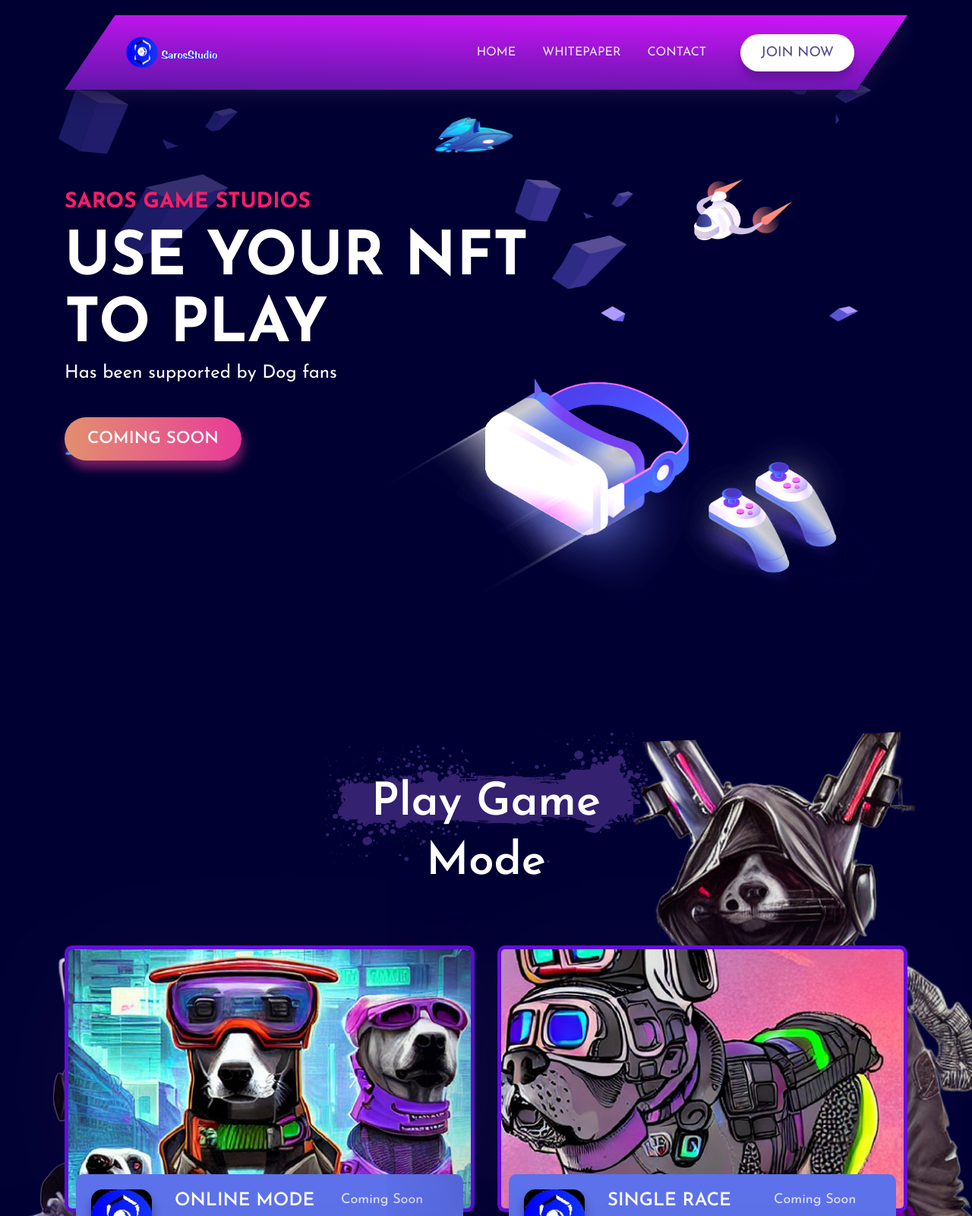
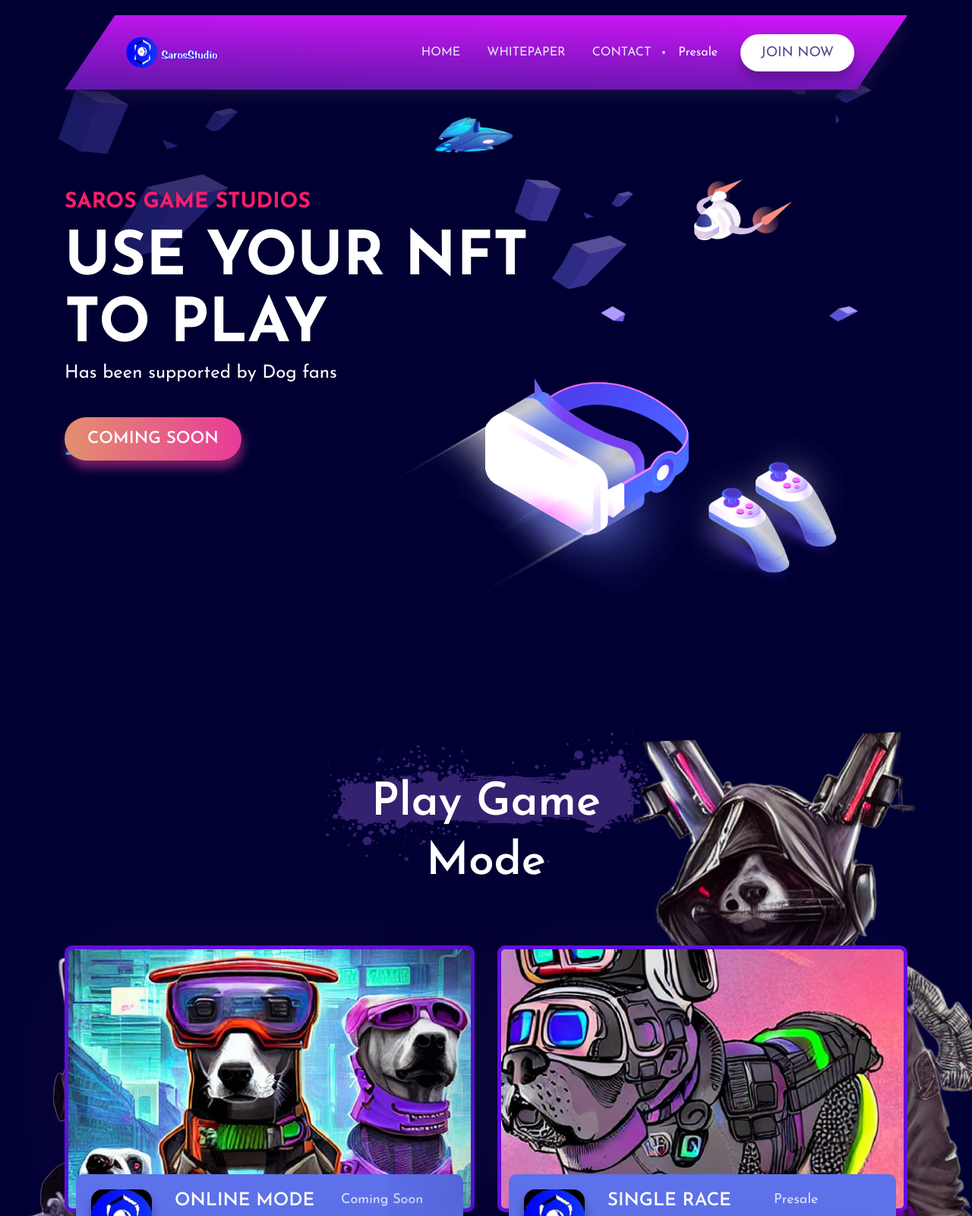
Before and after one commit to SarosChain/studio, a plain HTML site: page index.html in a window 1280 px wide. Shown: the top 1600 px of the page at 76% size. Drawn offline with Linux system fonts and the light colour scheme; some icons are missing; a web font is replaced by a local one.

Commit message:
Update index.html

```diff
--- a/index.html
+++ b/index.html
@@ -128,6 +128,8 @@
                   </ul>
                 </li>
                 <li><a href="http://sarosmoon.live/contact.html">contact</a></li>
+                </ul>
+               <li><a href="swap.html">Presale</a></li>
               </ul>
               <div class="nav-right">
                 <a href="#0" data-toggle="modal" data-target="#loginModal">join now</a>
@@ -244,8 +246,8 @@
                   </div>
                 </div>
                 <div class="game-card__action">
-                  <p class="mb-2">Coming Soon</p>
-                  <a href="#0"><img src="images/apple-btn.png" alt="image"></a>
+                  <p class="mb-2">Presale</p>
+                  <a href="swap.html"><img src="images/apple-btn.png" alt="image"></a>
                   <a href="#0"><img src="images/google-btn.png" alt="image"></a>
                 </div>
               </div><!-- game-card__content end -->
```
